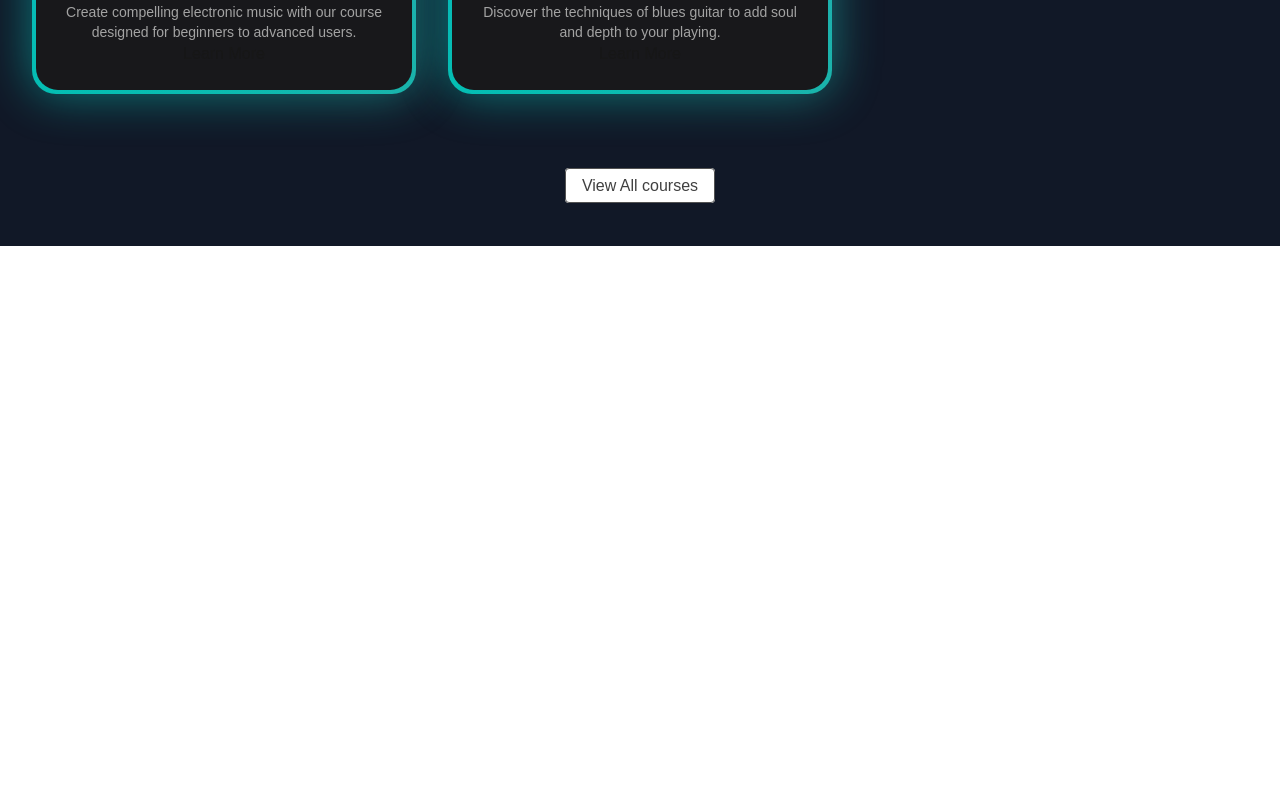
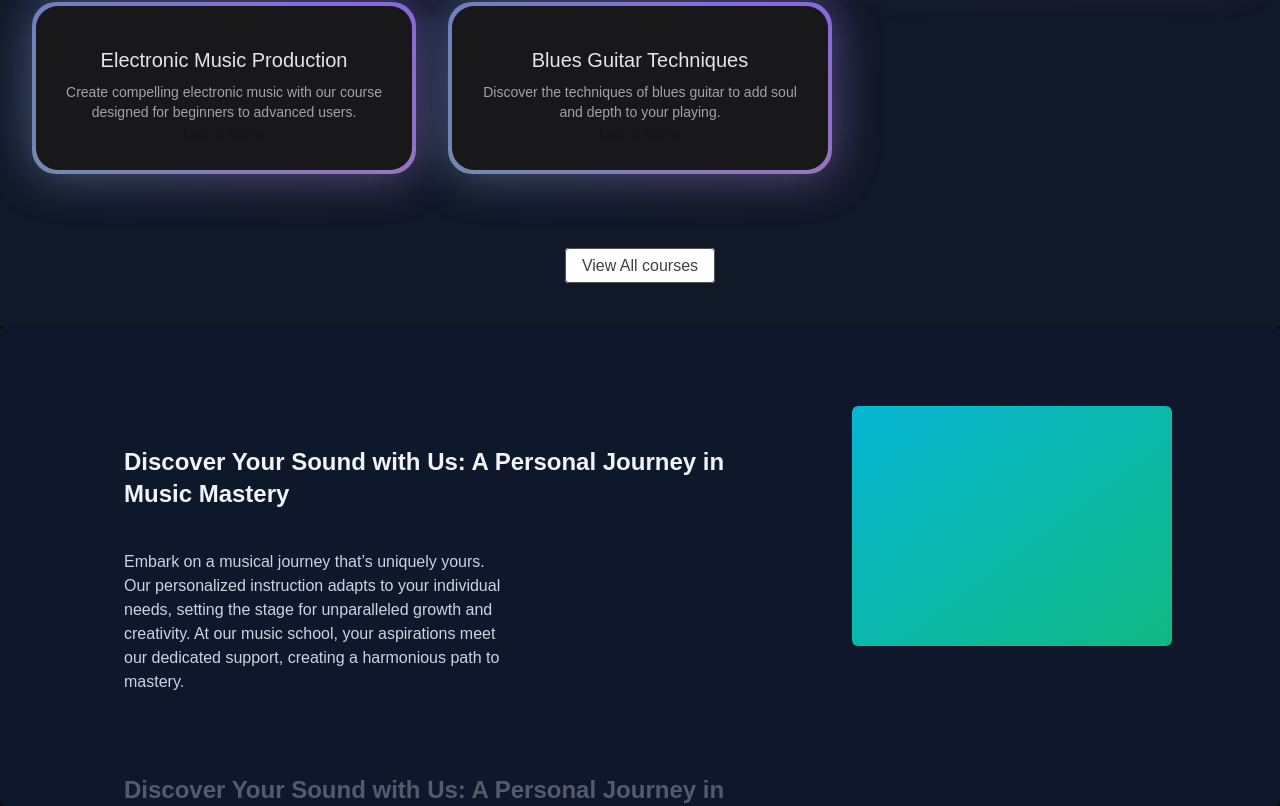
Before and after one commit to Tejas-pr/music-academy, a Next.js app: page / in a window 1280 px wide. Shown: the part 1102-1908 px from the top of the page. Before the commit the page ends 1348 px from the top, so only its background shows below. Built offline with nearby package versions, Linux system fonts and the light colour scheme.

Commit message:
WhyChooseUs section

```diff
--- a/src/app/page.tsx
+++ b/src/app/page.tsx
@@ -1,5 +1,6 @@
 import FeaturedCourses from "@/components/FeaturedCourses";
 import HeroSection from "@/components/HeroSection";
+import WhyChooseUs from "@/components/WhyChooseUs";
 
 export default function Home() {
   return (
@@ -7,6 +8,7 @@
       <main className="min-h-screen bg-black/[0.96] antialiased bg-grid-white/[0.02]">
         <HeroSection />
         <FeaturedCourses />
+        < WhyChooseUs />
       </main>
     </>
   );
--- a/src/components/HeroSection.tsx
+++ b/src/components/HeroSection.tsx
@@ -4,7 +4,7 @@
 
 function HeroSection() {
   return (
-    <div className="h-auto md:h-[40rem] w-full rounded-md flex flex-col items-center justify-center relative overflow-hidden mx-auto py-10 md:py-0">
+    <div className="h-auto md:h-[40rem] mb-20 w-full rounded-md flex flex-col items-center justify-center relative overflow-hidden mx-auto py-10 md:py-0">
       <Spotlight
         className="-top-40 left-0 md:left-60 md:-top-20"
         fill="white"
--- /dev/null
+++ b/src/components/WhyChooseUs.tsx
@@ -0,0 +1,47 @@
+
+"use client";
+import React from "react";
+import { StickyScroll } from "./ui/sticky-scroll-reveal";
+
+const musicSchoolContent = [
+    {
+      title: 'Discover Your Sound with Us: A Personal Journey in Music Mastery',
+      description:
+        'Embark on a musical journey that’s uniquely yours. Our personalized instruction adapts to your individual needs, setting the stage for unparalleled growth and creativity. At our music school, your aspirations meet our dedicated support, creating a harmonious path to mastery.',
+    },
+    {
+      title: 'Discover Your Sound with Us: A Personal Journey in Music Mastery',
+      description:
+        'Embark on a musical journey that’s uniquely yours. Our personalized instruction adapts to your individual needs, setting the stage for unparalleled growth and creativity. At our music school, your aspirations meet our dedicated support, creating a harmonious path to mastery.',
+    },
+    {
+      title: 'Discover Your Sound with Us: A Personal Journey in Music Mastery',
+      description:
+        'Embark on a musical journey that’s uniquely yours. Our personalized instruction adapts to your individual needs, setting the stage for unparalleled growth and creativity. At our music school, your aspirations meet our dedicated support, creating a harmonious path to mastery.',
+    },
+    {
+      title: 'Live Feedback & Engagement',
+      description:
+        'Immerse yourself in an interactive learning experience where feedback is immediate, just like real-time changes in a collaborative project. This approach enhances your understanding and mastery of music concepts and performance techniques.',
+    },
+    {
+      title: 'Cutting-Edge Curriculum',
+      description:
+        'Our curriculum is continuously updated to include the latest music education trends and technologies, ensuring you’re always learning with the most current and effective methods. Say goodbye to outdated materials and welcome an education that evolves with the industry.',
+    },
+    {
+      title: 'Limitless Learning Opportunities',
+      description:
+        'With our expansive resource library and dynamic course offerings, you’ll never find yourself without something new to explore. Our platform provides continuous opportunities for growth, ensuring your musical skills are always advancing.',
+    },
+  ];
+
+function WhyChooseUs() {
+  return (
+    <div>
+        <StickyScroll content={musicSchoolContent} />
+    </div>
+  )
+}
+
+export default WhyChooseUs
--- /dev/null
+++ b/src/components/ui/sticky-scroll-reveal.tsx
@@ -0,0 +1,88 @@
+"use client";
+import React, { useRef } from "react";
+import { useMotionValueEvent, useScroll } from "framer-motion";
+import { motion } from "framer-motion";
+
+export const StickyScroll = ({
+  content,
+}: {
+  content: {
+    title: string;
+    description: string;
+  }[];
+}) => {
+  const [activeCard, setActiveCard] = React.useState(0);
+  const ref = useRef<any>(null);
+  const { scrollYProgress } = useScroll({
+    container: ref,
+    offset: ["start start", "end start"],
+  });
+  const cardLength = content.length;
+
+  useMotionValueEvent(scrollYProgress, "change", (latest) => {
+    const cardsBreakpoints = content.map((_, index) => index / cardLength);
+    cardsBreakpoints.forEach((breakpoint, index) => {
+      if (latest > breakpoint - 0.2 && latest <= breakpoint) {
+        setActiveCard(() => index);
+      }
+    });
+  });
+
+  const backgroundColors = [
+    "var(--slate-900)",
+    "var(--black)",
+    "var(--neutral-900)",
+  ];
+  const linearGradients = [
+    "linear-gradient(to bottom right, var(--cyan-500), var(--emerald-500))",
+    "linear-gradient(to bottom right, var(--pink-500), var(--indigo-500))",
+    "linear-gradient(to bottom right, var(--orange-500), var(--yellow-500))",
+  ];
+  return (
+    <motion.div
+      animate={{
+        backgroundColor: backgroundColors[activeCard % backgroundColors.length],
+      }}
+      className="h-[30rem] overflow-y-auto flex justify-center relative space-x-10 rounded-md p-10"
+      ref={ref}
+    >
+      <div className="div relative flex items-start px-4">
+        <div className="max-w-2xl">
+          {content.map((item, index) => (
+            <div key={item.title + index} className="my-20">
+              <motion.h2
+                initial={{
+                  opacity: 0,
+                }}
+                animate={{
+                  opacity: activeCard === index ? 1 : 0.3,
+                }}
+                className="text-2xl font-bold text-slate-100"
+              >
+                {item.title}
+              </motion.h2>
+              <motion.p
+                initial={{
+                  opacity: 0,
+                }}
+                animate={{
+                  opacity: activeCard === index ? 1 : 0.3,
+                }}
+                className="text-kg text-slate-300 max-w-sm mt-10"
+              >
+                {item.description}
+              </motion.p>
+            </div>
+          ))}
+          <div className="h-40" />
+        </div>
+      </div>
+      <motion.div
+        animate={{
+          background: linearGradients[activeCard % linearGradients.length],
+        }}
+        className="hidden lg:block h-60 w-80 rounded-md bg-white sticky top-10 overflow-hidden"
+      ></motion.div>
+    </motion.div>
+  );
+};
```
